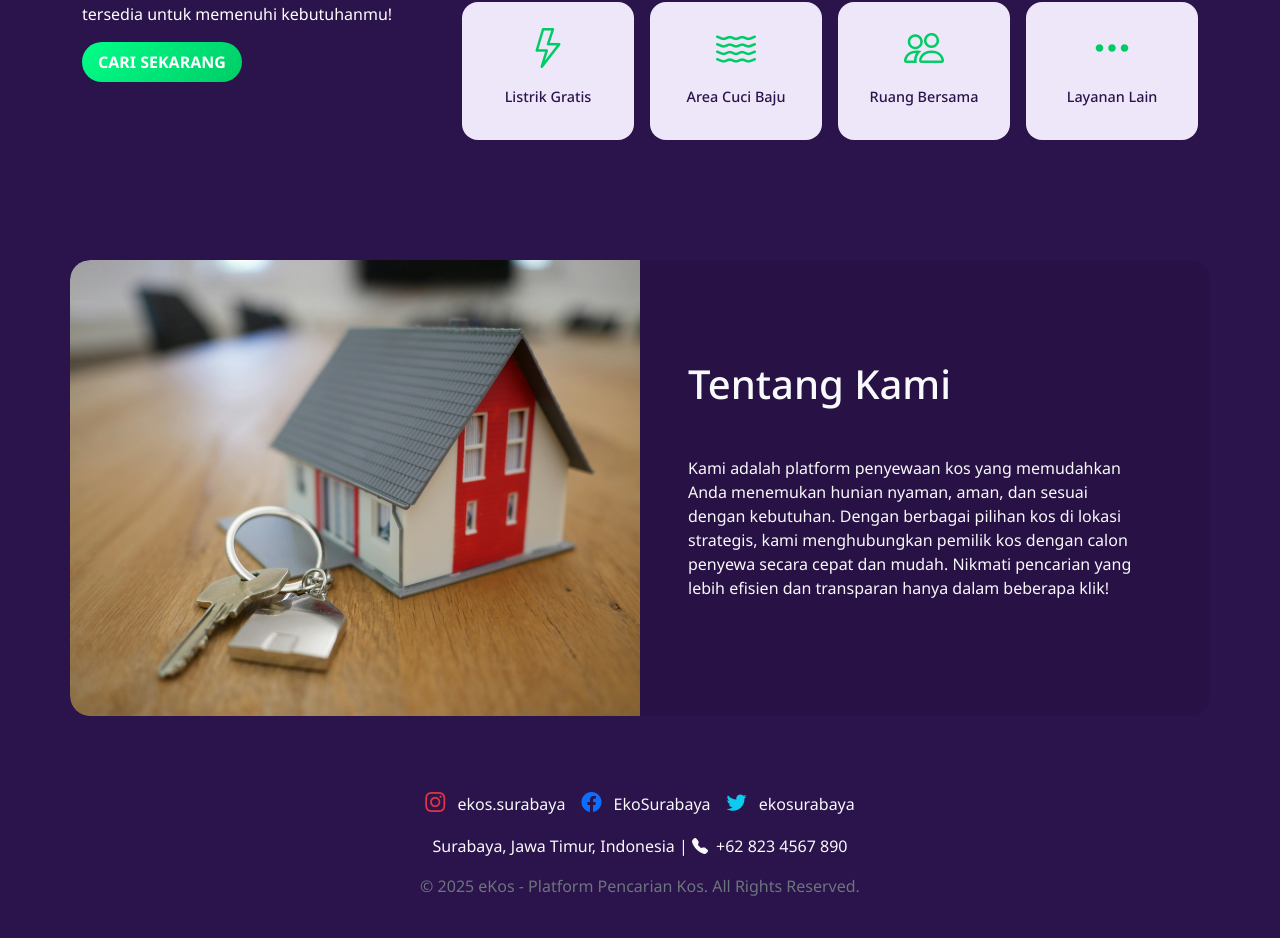
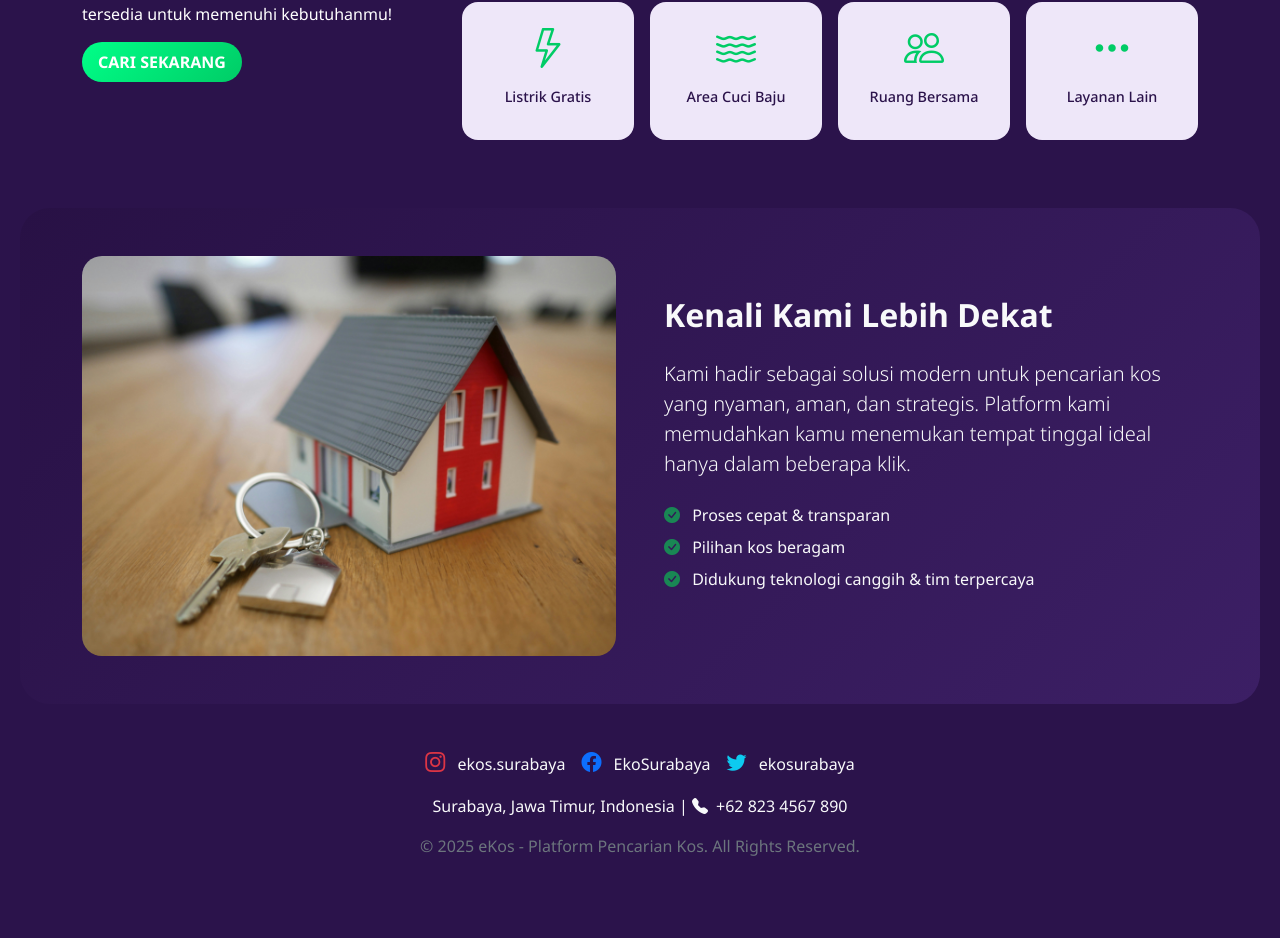
Before and after one commit to silviansi/ekos, a PHP site: page /dashboard.php in a window 1280 px wide. Shown: the part 1355-2293 px from the top of the page. After the commit the page ends 2211 px from the top, so only its background shows below. Run offline with PHP 8.4, Linux system fonts and the light colour scheme.

Commit message:
change about section design

```diff
--- a/assets/css/style.css
+++ b/assets/css/style.css
@@ -233,36 +233,32 @@ nav {
     font-weight: 500;
 }
 
+/* About Section */
 .about-section {
-    background-color:rgb(40, 17, 69);
-    color: white;
-    padding: 100px 20px;
-    border-radius: 20px;
-    display: flex;
-    align-items: center;
-    position: relative;
+    background: linear-gradient(135deg, #281145, #3C1F65);
+    border-radius: 30px;
+    padding: 60px 20px;
+    color: #FFFFFF;
     overflow: hidden;
+    margin: 20px;
 }
 
-.about-img {
-    position: absolute;
-    left: 0;
-    top: 0;
-    width: 50%;
+.about-img-wrapper {
+    height: 100%;
+    max-height: 400px;
+    overflow: hidden;
+    border-radius: 20px;
+}
+
+.about-img-wrapper img {
+    width: 100%;
     height: 100%;
     object-fit: cover;
-    border-top-left-radius: 20px;
-    border-bottom-left-radius: 20px;
+    transition: transform 0.4s ease;
 }
 
-.btn-search {
-    background: #00FF88;
-    color: #2B134B;
-    transition: background-color 0.3s ease;
-}
-
-.btn-search:hover {
-    background-color: #00cc70;
+.about-img-wrapper img:hover {
+    transform: scale(1.05);
 }
 
 .footer {
--- a/dashboard.php
+++ b/dashboard.php
@@ -197,18 +197,27 @@
     </section>
 
     <!-- Tentang Kami -->
-    <section id="about" class="py-5">
-        <div class="container mt-4">
-            <div class="row about-section align-items-center">
-                <div class="col-md-6">
-                    <img src="assets/img/about.jpg" class="about-img" alt="About Image">
-                </div>
+    <section id="about" class="about-section py-5">
+        <div class="container">
+            <div class="row align-items-center g-5">
+                <!-- Gambar -->
+                 <div class="col-lg-6">
+                    <div class="about-img-wrapper">
+                        <img src="assets/img/about.jpg" class="about-img" alt="About Image">
+                    </div>
+                 </div>
 
-                <div class="col-md-6 px-5 text-light">
-                    <h1 class="mb-5">Tentang Kami</h1>
-                    <p>Kami adalah platform penyewaan kos yang memudahkan Anda menemukan hunian nyaman, aman, dan sesuai dengan kebutuhan.
-                        Dengan berbagai pilihan kos di lokasi strategis, kami menghubungkan pemilik kos dengan calon penyewa secara cepat dan mudah.
-                        Nikmati pencarian yang lebih efisien dan transparan hanya dalam beberapa klik!</p>
+                <!-- Konten -->
+                <div class="col-lg-6 text-light">
+                    <h2 class="mb-4 fw-bold">Kenali Kami Lebih Dekat</h2>
+                    <p class="lead mb-4">Kami hadir sebagai solusi modern untuk pencarian kos yang nyaman, aman, dan strategis.
+                        Platform kami memudahkan kamu menemukan tempat tinggal ideal hanya dalam beberapa klik.
+                    </p>
+                    <ul class="list-unstyled mb-4">
+                        <li class="mb-2"><i class="bi bi-check-circle-fill text-success me-2"></i> Proses cepat & transparan</li>
+                        <li class="mb-2"><i class="bi bi-check-circle-fill text-success me-2"></i> Pilihan kos beragam</li>
+                        <li><i class="bi bi-check-circle-fill text-success me-2"></i> Didukung teknologi canggih & tim terpercaya</li>
+                    </ul>
                 </div>
             </div>
         </div>
```
